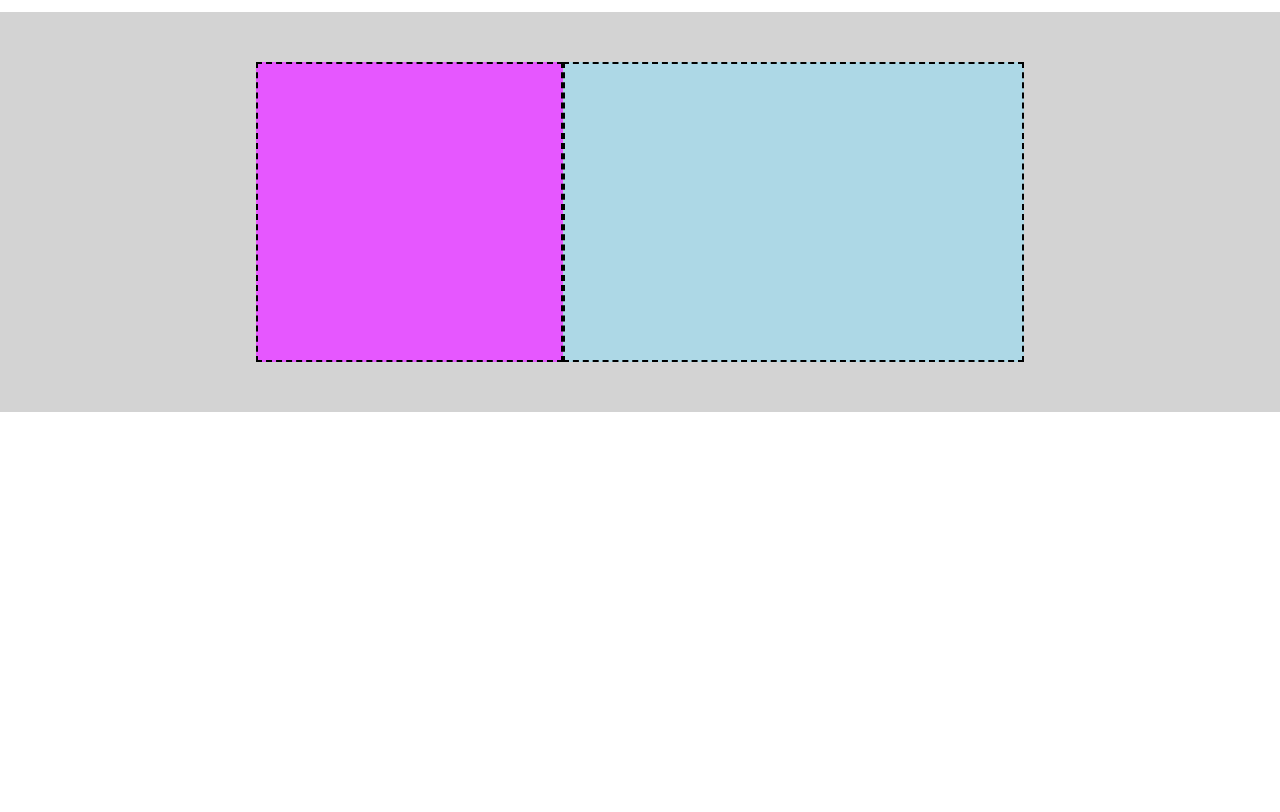
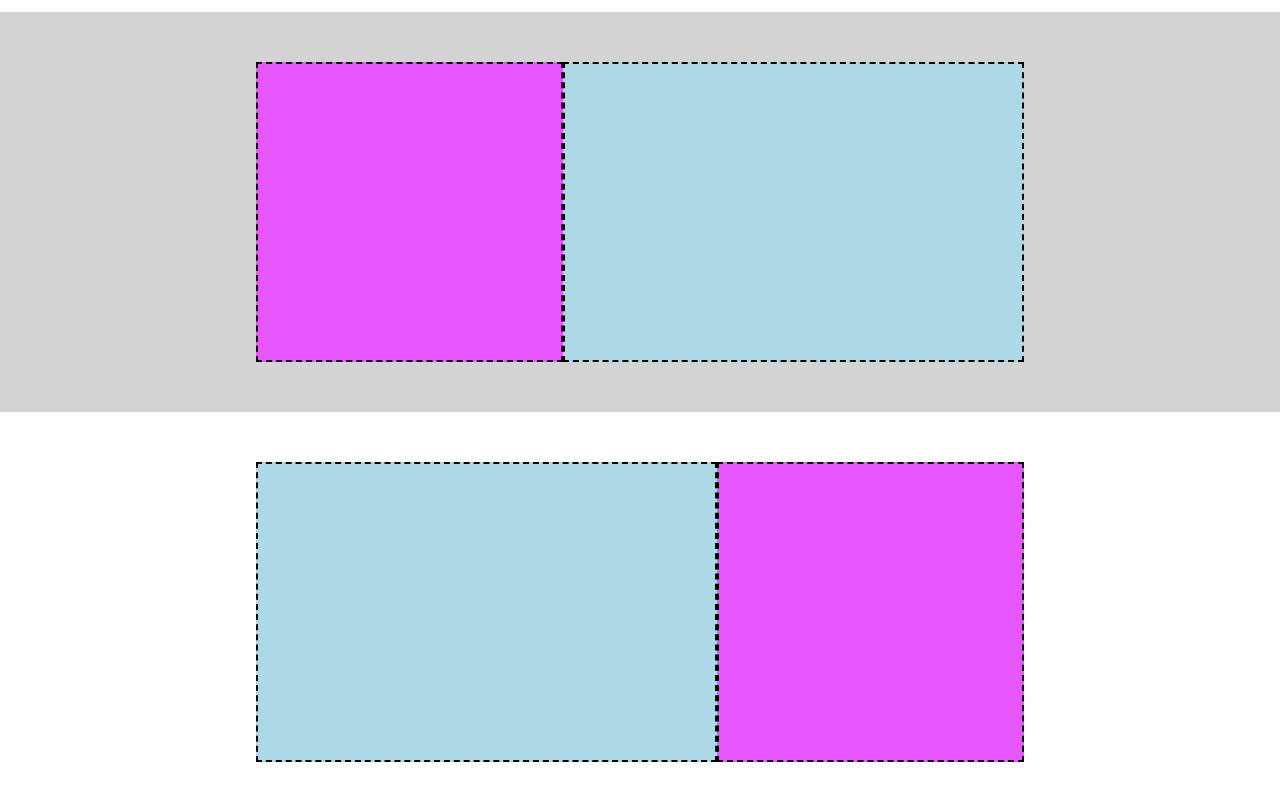
Before and after one commit to Andrea030105/html-css-struttura-discord, a plain HTML site: page index.html in a window 1280 px wide. Shown: the part 838-1650 px from the top of the page. Before the commit the page ends 1250 px from the top, so only its background shows below. Drawn offline with Linux system fonts and the light colour scheme.

Commit message:
finish-section4

```diff
--- a/css/style.css
+++ b/css/style.css
@@ -144,3 +144,32 @@ li {
     background-color: #e657ff;
     border: dashed 2px black;
 }
+
+/* Section 4 */
+
+.container-bgcolor-s4 {
+    width: 100%;
+    height: 400px;
+    background-color: white;
+}
+
+.row-s4 {
+    display: flex;
+    justify-content: center;
+    align-items: center;
+    height: 400px;
+}
+
+.col-lg-s4 {
+    width: 60%;
+    height: 300px;
+    background-color: lightblue;
+    border: dashed 2px black;
+}
+
+.col-sm-s4 {
+    width: 40%;
+    height: 300px;
+    background-color: #e657ff;
+    border: dashed 2px black;
+}
--- a/index.html
+++ b/index.html
@@ -54,6 +54,15 @@
                             </div>
                         </div>
                     </div>
+                    <div class="container-bgcolor-s4">
+                        <div class="container">
+                            <div class="row-s4">
+                                <div class="col-lg-s4">
+                                </div>
+                                <div class="col-sm-s4">
+                                </div>
+                            </div>
+                        </div>
     </main>
 </body>
 
```
